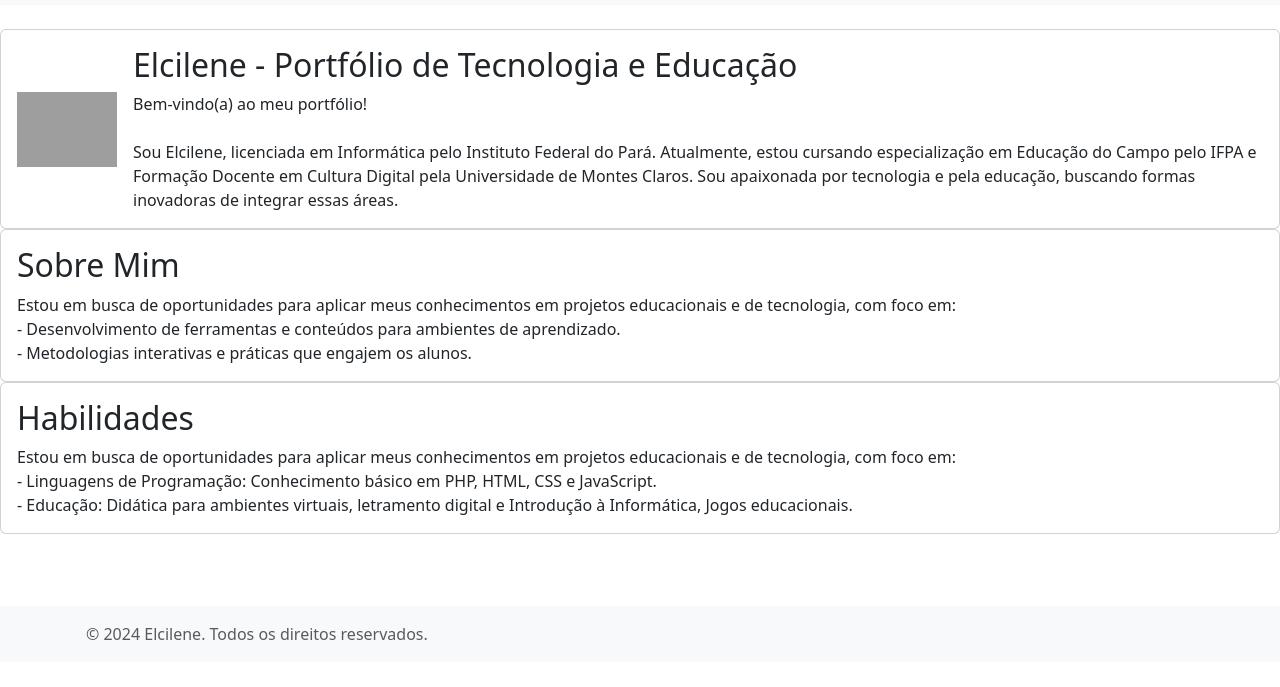
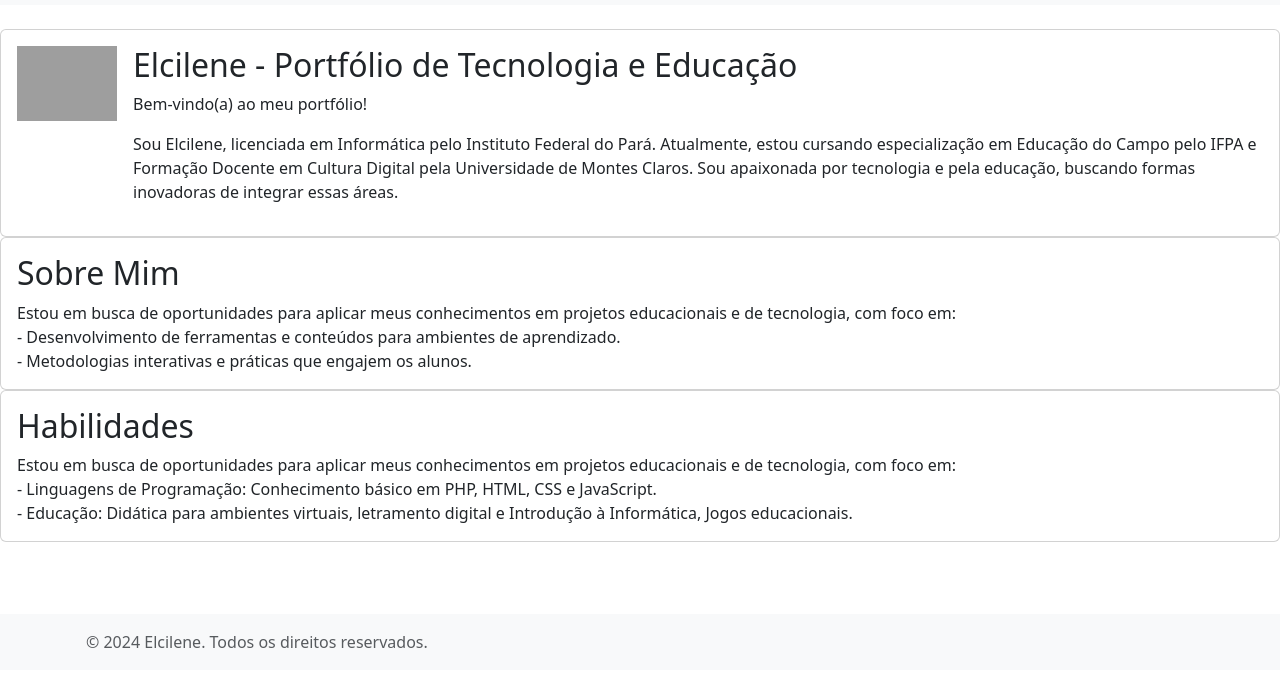
Before and after one commit to lene1109/Elcilene, a plain HTML site: page index.html in a window 1280 px wide. Shown: the part 51-738 px from the top of the page. Drawn offline with Linux system fonts and the light colour scheme; grey boxes are pictures that could not be loaded.

Commit message:
Enviando

```diff
--- a/index.html
+++ b/index.html
@@ -49,16 +49,19 @@
     <!-- Aqui começa o corpo do meu site -->
 <div class="card">
   <div class="card-body">
-    <div class="d-flex align-items-center">
-      <img src="Imagens/RUB_9084.JPG" alt="Elcilene" class="img-fluid me-3" style="width: 100px;">
+    <div class="d-flex align-items-start">
+      <img src="Imagens/RUB_9084.JPG" alt="Elcilene" class="img-fluid me-3" style="width: 100px; height: auto;">
       <div>
         <h2>Elcilene - Portfólio de Tecnologia e Educação</h2>
-        Bem-vindo(a) ao meu portfólio!<br><br>
-        Sou Elcilene, licenciada em Informática pelo Instituto Federal do Pará. Atualmente, estou cursando especialização em Educação do Campo pelo IFPA e Formação Docente em Cultura Digital pela Universidade de Montes Claros. Sou apaixonada por tecnologia e pela educação, buscando formas inovadoras de integrar essas áreas.
+        <p>Bem-vindo(a) ao meu portfólio!</p>
+        <p>
+          Sou Elcilene, licenciada em Informática pelo Instituto Federal do Pará. Atualmente, estou cursando especialização em Educação do Campo pelo IFPA e Formação Docente em Cultura Digital pela Universidade de Montes Claros. Sou apaixonada por tecnologia e pela educação, buscando formas inovadoras de integrar essas áreas.
+        </p>
       </div>
     </div>
   </div>
 </div>
+
 
     <!----------------------------->
     <div class="card">
```
